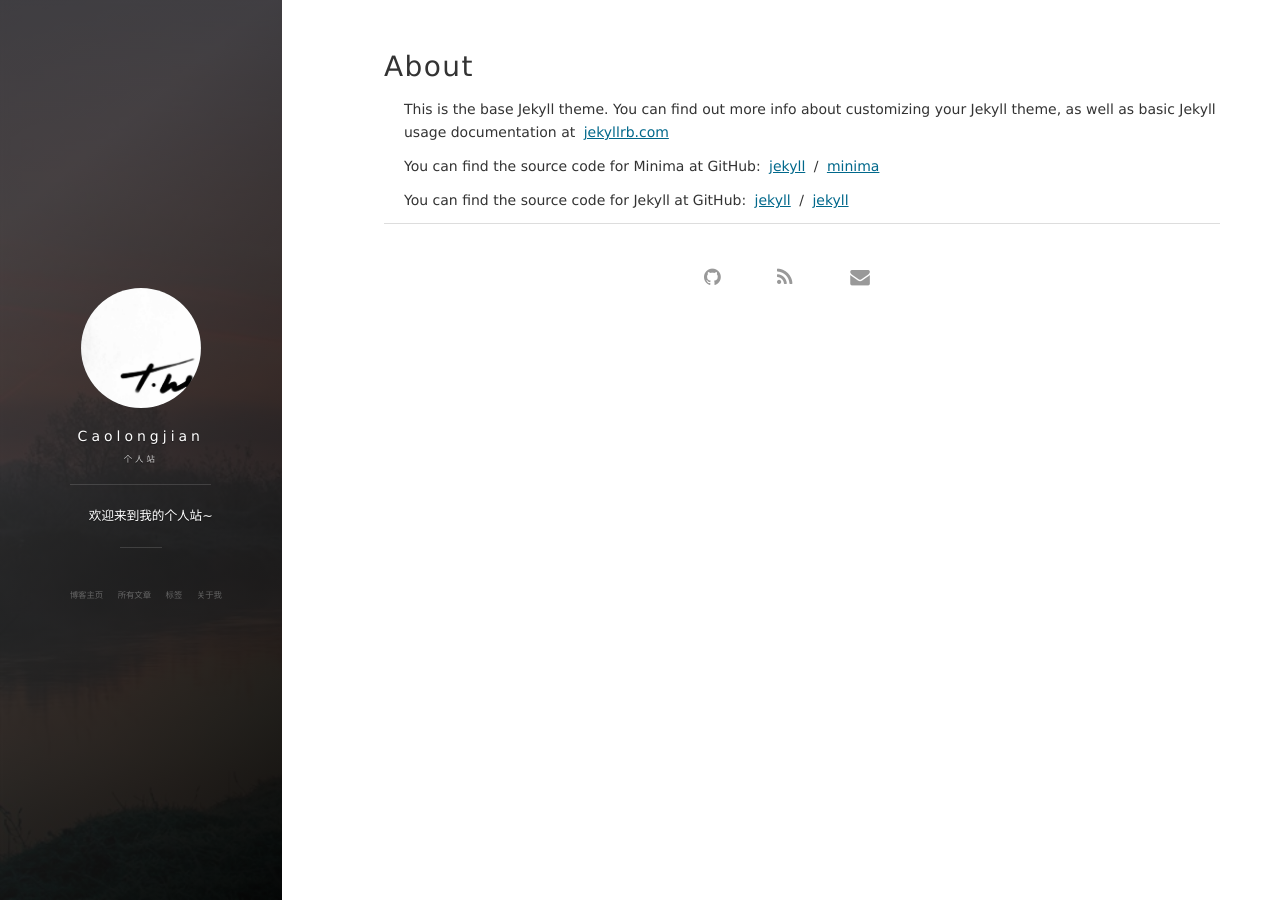
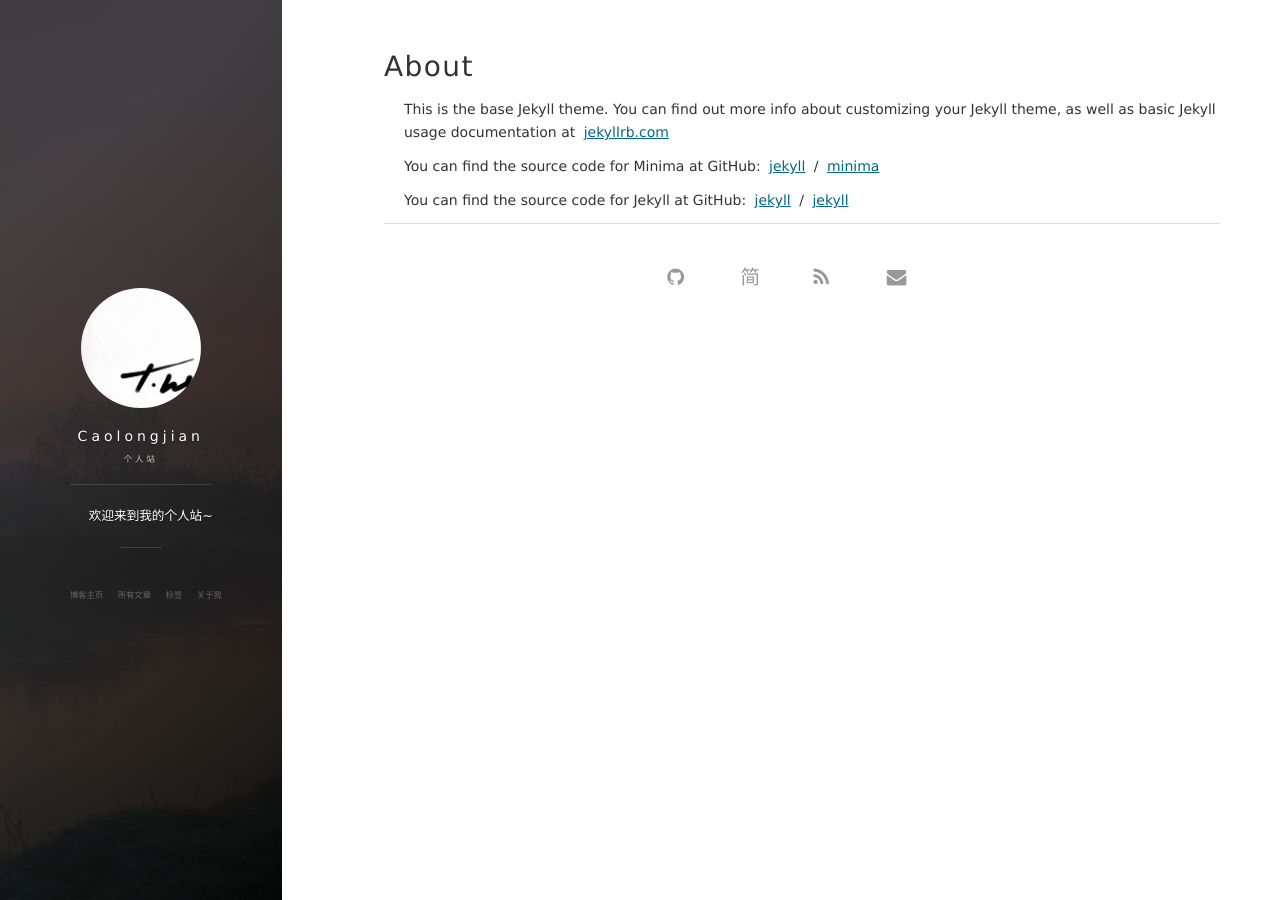
Before and after one commit to Caolongs/caolongs.github.io, a Jekyll site: the page built from about.md, in a window 1280 px wide. Built offline with Jekyll 4.4.1, drawn with Linux system fonts in a browser that asks for light colours; nearby versions of some CDN libraries; comment, search, counter and statistics services are not loaded.

Commit message:
底部添加简书链接

```diff
--- a/_config.yml
+++ b/_config.yml
@@ -20,7 +20,7 @@ social:
     # twitter:
     mail: caolongs231@gmail.com
     # 简书
-    # jianshu: https://www.jianshu.com/u/2a893cd1837c
+    jianshu: https://www.jianshu.com/u/2a893cd1837c
 
 # 百度统计
 # 使用博客模板请去掉或者更换 id
--- a/_includes/footer.html
+++ b/_includes/footer.html
@@ -28,7 +28,8 @@
           <!-- jianshu -->
           <li class="navigation__item_social">
             <a href="{{site.social.jianshu}}" title="@{{site.social.jianshu}} 的 jianshu" target="_blank">
-              <i class='social fa fa-jianshu fa-2x'></i>
+              <i class='social fa fa-2x'>简</i>
+              <!-- <i class='jian'></i> -->
               <span class="label">jianshu</span>
             </a>
           </li>
--- a/css/main.css
+++ b/css/main.css
@@ -808,6 +808,7 @@ img::-moz-selection {
     font-size: 22px;
   }
 
+
   .icon-social {
     font-family: 'entypo-social';
     font-size: 22px;
```
Also changed, not shown: images/jian.ico (added).
